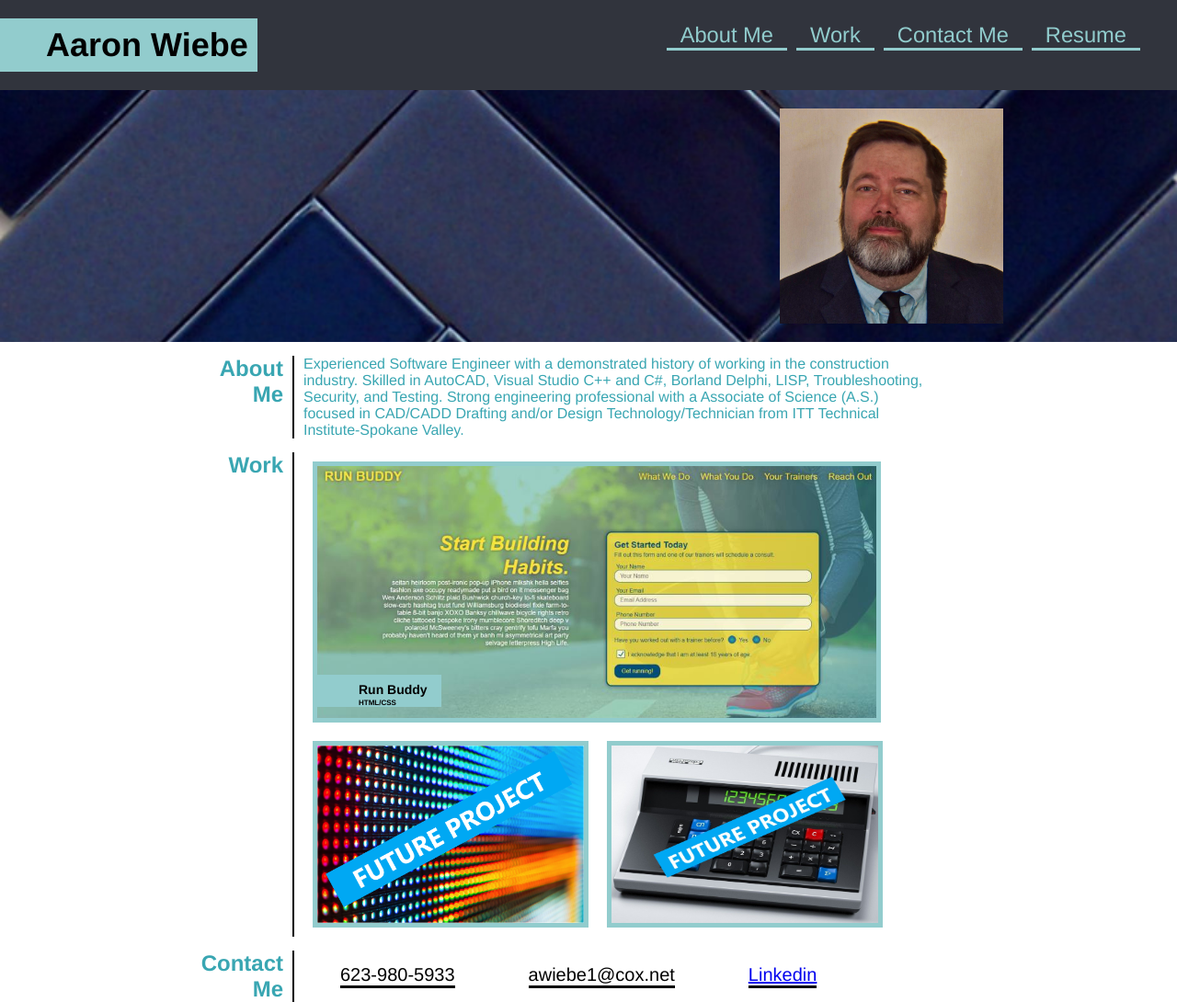
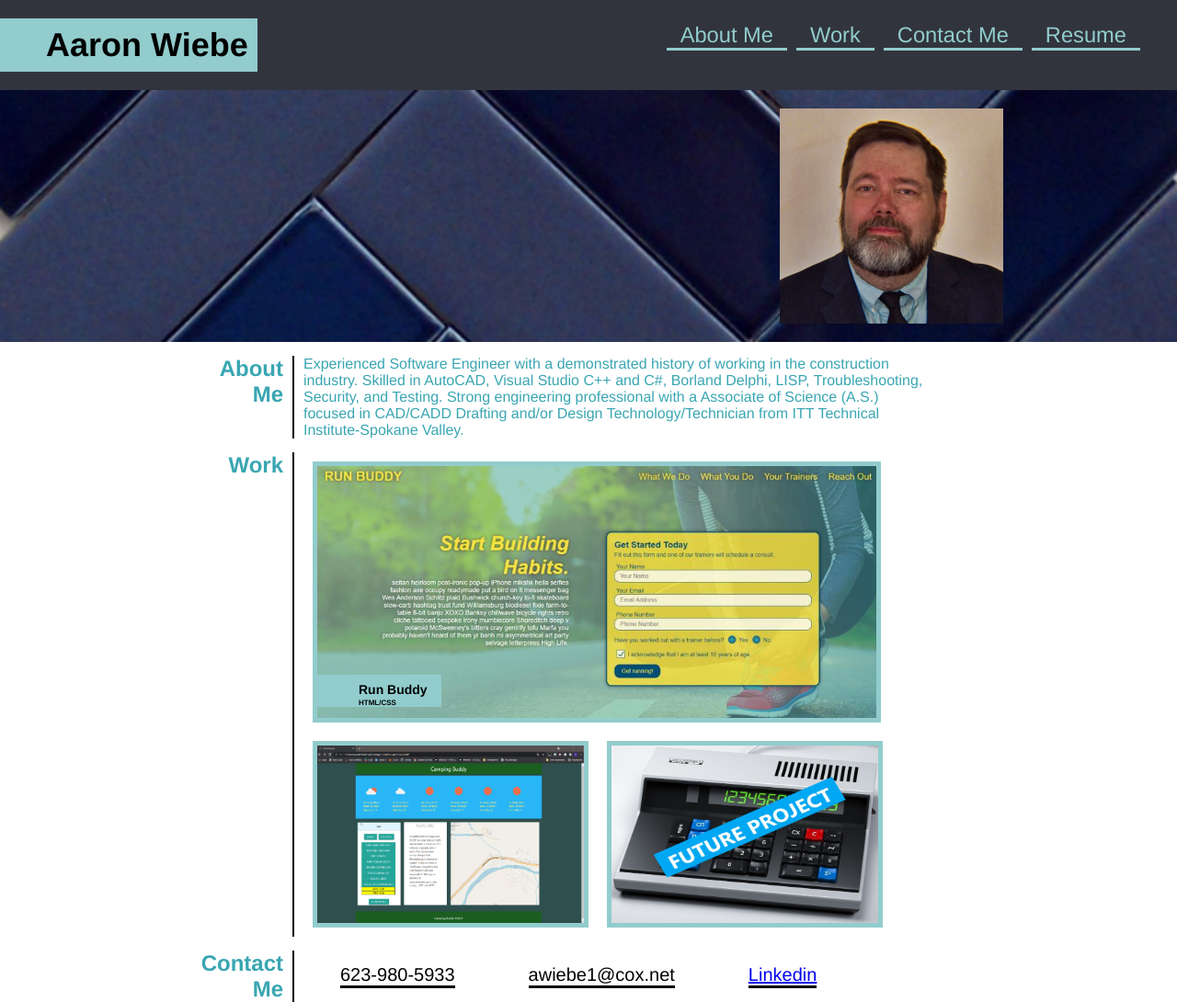
Before and after one commit to AWiebe2021/awiebe-portfolio, a plain HTML site: page index.html in a window 1280 px wide. Shown: the whole page at 92% size. Drawn offline with Linux system fonts and the light colour scheme.

Commit message:
added first group proj

```diff
--- a/index.html
+++ b/index.html
@@ -73,8 +73,8 @@
             <h4>HTML/CSS</h4>
           </div>
           <div class="secondary-project">
-            <a>
-              <img src="assets/images/ledwall.png" alt="screenshot of future project" width="300px" height=203px>
+            <a href="https://awiebe2021.github.io/project_1/">
+              <img src="assets/images/camp-buddy.png" alt="screenshot of Camp Buddy" width="300px" height=203px>
             </a>
           </div>
           <div class="secondary-project">
```
Also changed, not shown: assets/images/camp-buddy.png (added).
